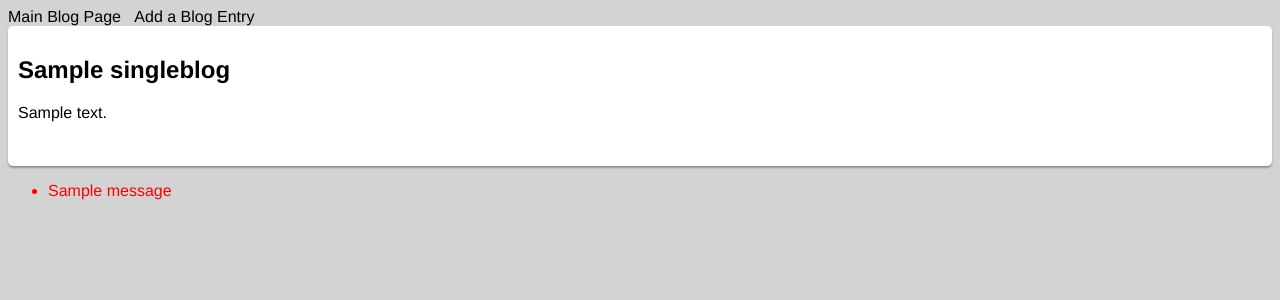
After one commit to ericschn/blogz, a Flask app: template templates/singleblog.html in a window 1280 px wide. The commit adds this page. Shown: the top 300 px of the page. Run offline with Flask 2, Linux system fonts and the light colour scheme; the template is opened without the code that fills it: most values are stand-ins (such as "Sample title", 1, 10 or a date in 2020); one stand-in notice (Sample message) is shown; data that the repository does not hold is empty.

Commit message:
assignment complete

```diff
--- a/main.py
+++ b/main.py
@@ -1,6 +1,7 @@
 from flask import Flask, request, redirect, render_template, session, flash
 from flask_sqlalchemy import SQLAlchemy
 
+# flask setup
 app = Flask(__name__)
 app.config['DEBUG'] = True
 app.config['SQLALCHEMY_DATABASE_URI'] = 'mysql+pymysql://build-a-blog:buildablog@localhost:8889/build-a-blog'
@@ -8,23 +9,59 @@ app.config['SQLALCHEMY_ECHO'] = True
 db = SQLAlchemy(app)
 app.secret_key = '8g753o9raNd0m5tuFf'
 
+# build the class that determines database table layout
 class Blog(db.Model):
     id = db.Column(db.Integer, primary_key=True)
     title = db.Column(db.String(120))
     body = db.Column(db.String(2048))
 
-    def __init__(self, id, title, body):
-        self.id = id
+    def __init__(self, title, body):
         self.title = title
         self.body = body
 
+def title_verify(s):
+    if len(s) < 2 or len(s) > 88:
+        return False
+    return True
+
+def body_verify(s):
+    if len(s) < 5 or len(s) > 2020:
+        return False
+    return True
+
+@app.route('/') # root redirects to the blog page
+def root_redirect():
+    return redirect('/blog')
+
 @app.route('/blog')
 def index():
-    return render_template('index.html')
+    blogid = request.args.get('id')
+    blogs = [blog for blog in Blog.query.all()]
 
-@app.route('/add', methods=['POST'])
+    if blogid:
+        singleblog = Blog.query.filter_by(id=blogid).first()
+        return render_template('singleblog.html', singleblog=singleblog)
+
+    return render_template('index.html', blogs=blogs)
+
+@app.route('/add', methods=['POST', 'GET'])
 def add():
-    if
+    if request.method == 'POST':
+        title = request.form['title']
+        body = request.form['body']
+        # check length of title and body
+        if not title_verify(title):
+            flash('Invalid Title')
+            return redirect('/add')
+        if not body_verify(body):
+            flash('Invalid Body')
+            return redirect('/add')
+        db.session.add(Blog(title, body))
+        db.session.commit()
+        new_blog = Blog.query.filter_by(title=title).first()
+        new_blog_id = str(new_blog.id)
+
+        return redirect('/blog?id=' + new_blog_id)
 
 
     return render_template('add.html')
--- /dev/null
+++ b/static/styles/style.css
@@ -0,0 +1,36 @@
+body {
+    font-family: Helvetica;
+    background: lightgrey;
+}
+
+h1 {
+    text-shadow: 0px 2px grey;
+}
+
+a {
+    color: black;
+    text-decoration: none;
+}
+
+a:hover {
+    color: blue;
+}
+
+.wrapper {
+    background: white;
+    margin-top: 14px;
+    border-radius: 5px;
+    padding: 10px;
+    box-shadow: 0px 5px 5px 0px rgba(0,0,0,0.3);
+}
+
+.blog {
+    background: rgb(255, 255, 255);
+    padding: 10px;
+    border-radius: 5px;
+    box-shadow: 0px 2px 2px 0px rgba(0,0,0,0.3);
+}
+
+.error {
+    color: red;
+}
--- a/templates/base.html
+++ b/templates/base.html
@@ -2,14 +2,27 @@
 <html>
 <body>
 <head>
-    <title>Title yeah</title>
+    <link rel="stylesheet" type="text/css" href="{{ url_for('static',filename='styles/style.css') }}"/>
+    <title>Build-A-Blog</title>
 </head>
 <a href='/blog'>Main Blog Page</a>&nbsp; &nbsp;<a href='/add'>Add a Blog Entry</a>
 <!-- TODO: Header Links -->
 
+<div class='wrapper2'>
 {% block content %}
 
 {% endblock %}
+    <div>
+        {% with messages = get_flashed_messages() %}
+            <ul>
+                {% for message in messages %}
+                    <li class="error">{{message}}</li>
+                {% endfor %}
+            </ul>
+        {% endwith %}
+    </div>
+
+</div>
 
 </body>
 </html>
--- /dev/null
+++ b/templates/singleblog.html
@@ -0,0 +1,9 @@
+{% extends 'base.html' %}
+
+{% block content %}
+<div class='blog'>
+<h2>{{ singleblog.title }}</h2>
+<p>{{ singleblog.body }}</p>
+<br/>
+</div>
+{% endblock %}
```
Also changed, not shown: templates/add.html (+15 -2 lines), templates/index.html (+7 -3 lines).
